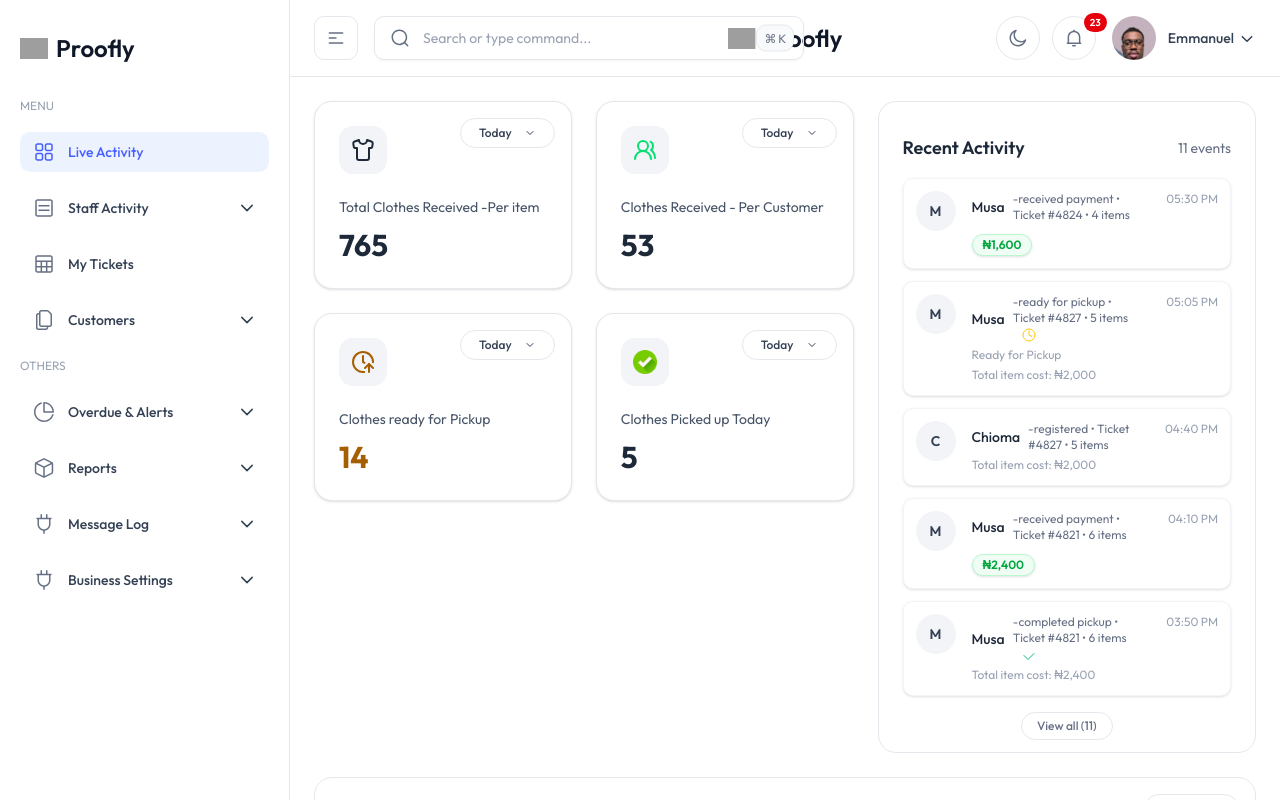
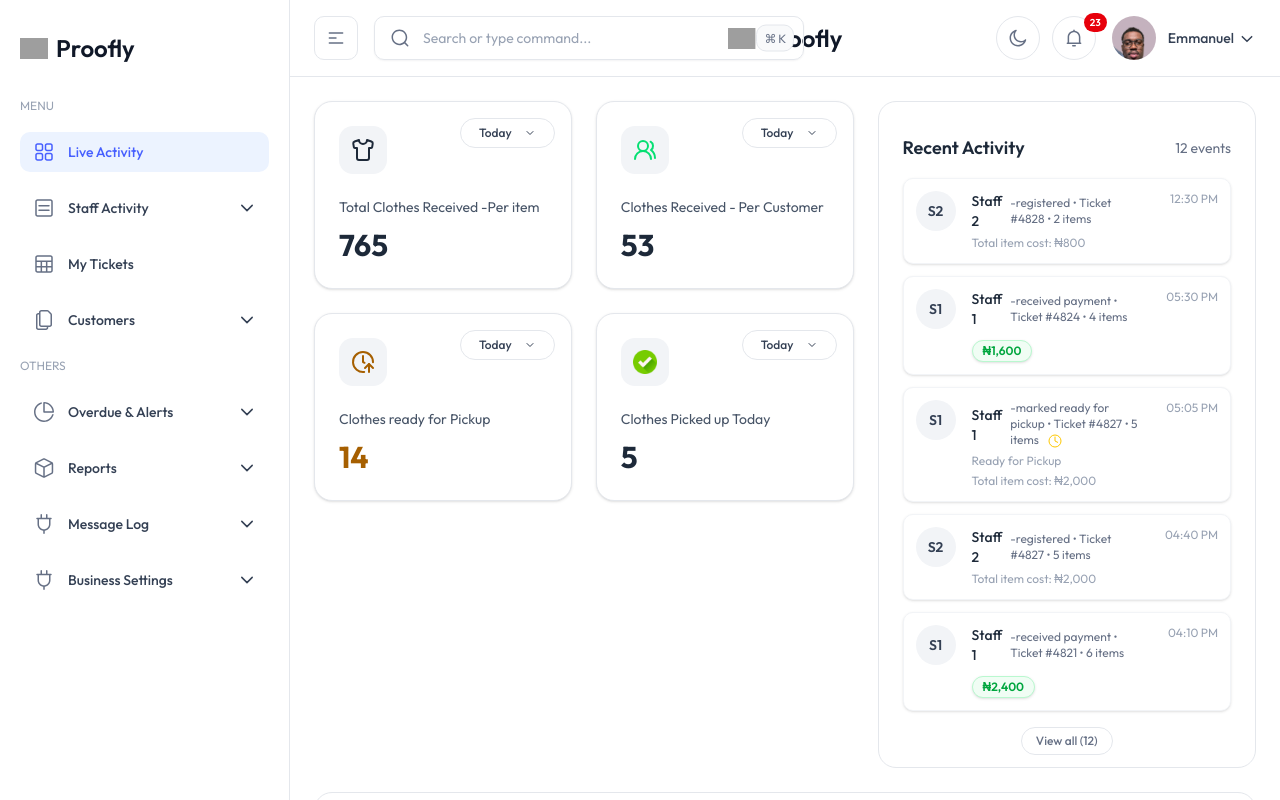
Before and after one commit to Enochchukwudi-dev/dashboard, a Next.js app: page / in a window 1280 px wide. Shown: the top 800 px of the page. Built offline with nearby package versions, Linux system fonts and the light colour scheme; grey boxes are pictures that could not be loaded.

Commit message:
Update homepage

```diff
--- a/src/components/ecommerce/StatisticsChart.tsx
+++ b/src/components/ecommerce/StatisticsChart.tsx
@@ -31,7 +31,7 @@ export default function StatisticsChart() {
 
       <div className="grid grid-cols-3 gap-4">
         <div className="text-center">
-          <p className="mt-1 text-xl font-semibold text-gray-800 dark:text-white/90">{today}</p>
+          <p className="mt-1 text-xl font-semibold text-gray-800 dark:text-yellow-50/90">{today}</p>
 
         </div>
 
--- a/src/components/transactions/Transactions.tsx
+++ b/src/components/transactions/Transactions.tsx
@@ -30,21 +30,22 @@ export default function Transactions() {
           };
 
           const feed: FeedEvent[] = [
-            { id: 1, time: "09:12 AM", actor: "Chioma", action: "registered", ticketId: 4821, items: 6, amount: "₦4,500", type: "info" },
-            { id: 2, time: "09:28 AM", actor: "Musa", action: "marked", ticketId: 4821, meta: "Processing (Washing started)", type: "warning" },
-            { id: 3, time: "09:45 AM", actor: "Ada", action: "registered", ticketId: 4822, items: 3, type: "info" },
-            { id: 4, time: "10:03 AM", actor: "Musa", action: "marked", ticketId: 4821, meta: "Processing (Ironing)", type: "warning" },
-            { id: 5, time: "11:15 AM", actor: "Chioma", action: "marked", ticketId: 4821, meta: "Ready for Pickup", type: "info" },
-            { id: 6, time: "12:02 PM", actor: "Tunde", action: "registered", ticketId: 4823, items: 2, type: "info" },
-            { id: 7, time: "01:47 PM", actor: "Chioma", action: "marked", ticketId: 4821, meta: "Ready for Pickup", type: "info" },
-            { id: 8, time: "02:30 PM", actor: "Musa", action: "picked up", ticketId: 4824, items: 4, type: "success" },
-            { id: 9, time: "03:05 PM", actor: "Zainab", action: "registered", ticketId: 4825, items: 1, type: "info" },
-            { id: 10, time: "03:50 PM", actor: "Musa", action: "completed Pickup for", ticketId: 4821, items: 6, meta: "6 items confirmed", type: "success" },
-            { id: 11, time: "04:10 PM", actor: "Musa", action: "received payment", ticketId: 4821, amount: "₦4,500", type: "success" },
+            { id: 1, time: "09:12 AM", actor: "Staff 2", action: "registered", ticketId: 4821, items: 6, amount: "₦4,500", type: "info" },
+            { id: 2, time: "09:28 AM", actor: "Staff 1", action: "marked", ticketId: 4821, meta: "Processing (Washing started)", type: "warning" },
+            { id: 3, time: "09:45 AM", actor: "Staff 1", action: "registered", ticketId: 4822, items: 3, type: "info" },
+            { id: 4, time: "10:03 AM", actor: "Staff 1", action: "marked", ticketId: 4821, meta: "Processing (Ironing)", type: "warning" },
+            { id: 5, time: "11:15 AM", actor: "Staff 2", action: "marked", ticketId: 4821, meta: "Ready for Pickup", type: "info" },
+            { id: 6, time: "12:02 PM", actor: "Staff 1", action: "registered", ticketId: 4823, items: 2, type: "info" },
+            { id: 7, time: "01:47 PM", actor: "Staff 2", action: "marked", ticketId: 4821, meta: "Ready for Pickup", type: "info" },
+            { id: 8, time: "02:30 PM", actor: "Staff 1", action: "picked up", ticketId: 4824, items: 4, type: "success" },
+            { id: 9, time: "03:05 PM", actor: "Staff 3", action: "registered", ticketId: 4825, items: 1, type: "info" },
+            { id: 10, time: "03:50 PM", actor: "Staff 1", action: "completed Pickup for", ticketId: 4821, items: 6, meta: "6 items confirmed", type: "success" },
+            { id: 11, time: "04:10 PM", actor: "Staff 1", action: "received payment", ticketId: 4821, amount: "₦4,500", type: "success" },
             { id: 12, time: "04:23 PM", actor: "Femi", action: "marked", ticketId: 4826, meta: "Processing (Stain treatment)", type: "warning" },
-            { id: 13, time: "04:40 PM", actor: "Chioma", action: "registered", ticketId: 4827, items: 5, type: "info" },
-            { id: 14, time: "05:05 PM", actor: "Musa", action: "marked", ticketId: 4827, meta: "Ready for Pickup", type: "info" },
-            { id: 15, time: "05:30 PM", actor: "Musa", action: "received payment", ticketId: 4824, amount: "₦1,800", type: "success" },
+            { id: 13, time: "04:40 PM", actor: "Staff 2", action: "registered", ticketId: 4827, items: 5, type: "info" },
+            { id: 14, time: "05:05 PM", actor: "Staff 1", action: "marked", ticketId: 4827, meta: "Ready for Pickup", type: "info" },
+            { id: 15, time: "05:30 PM", actor: "Staff 1", action: "received payment", ticketId: 4824, amount: "₦1,800", type: "success" },
+            { id: 16, time: "12:30 PM", actor: "Staff 2", action: "registered", ticketId: 4828, items: 2, type: "info" },
           ];
 
           const getInitials = (name: string) => {
@@ -81,7 +82,7 @@ export default function Transactions() {
           // Build a display-friendly action string
           const displayAction = (e: FeedEvent) => {
             if (isReceivedPayment(e)) return "received payment";
-            if (isMarkedReady(e)) return "ready for pickup";
+            if (isMarkedReady(e)) return "marked ready for pickup";
             if (isPickedUp(e)) return "picked up";
             if (isCompletedPickup(e)) return "completed pickup";
             return e.action;
```
